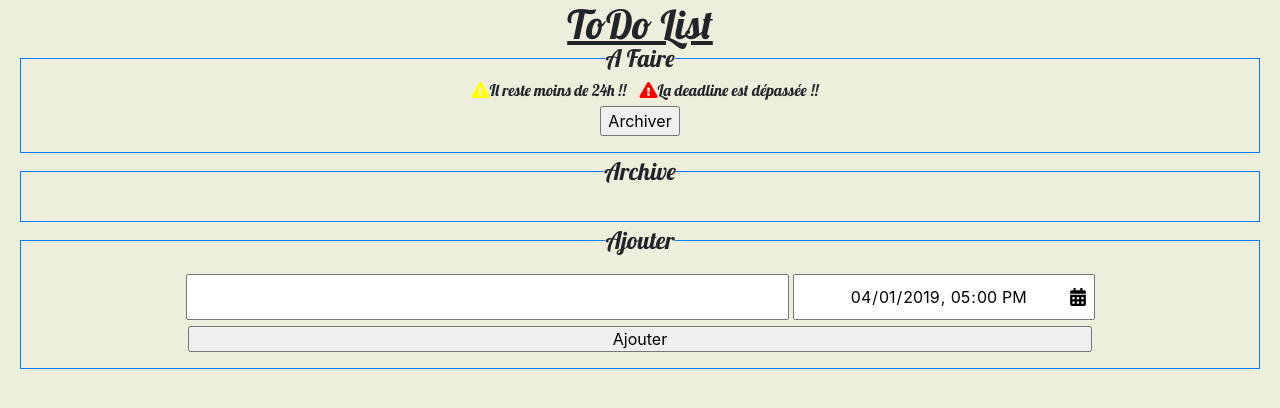
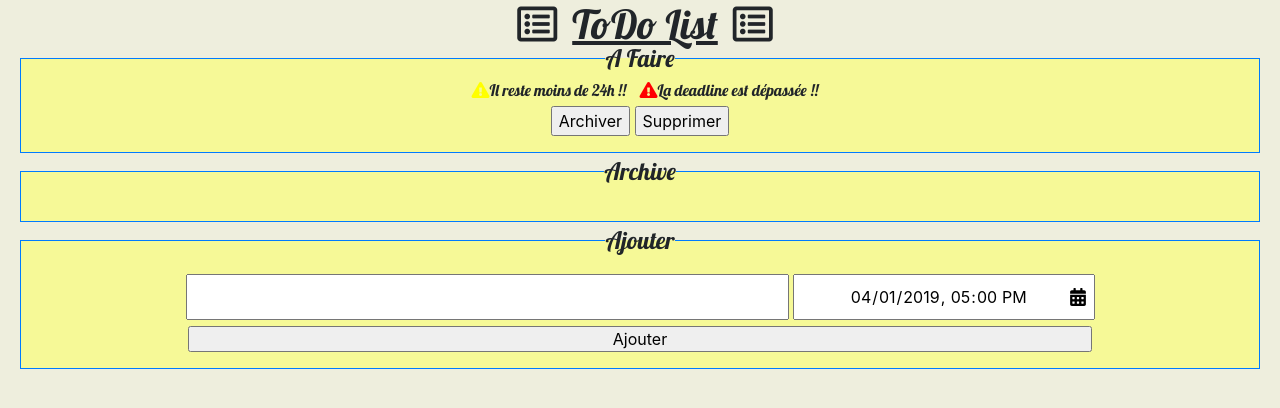
Before and after one commit to AmoryAubert/todolist-sql, a PHP site: page / in a window 1280 px wide. Shown: the top 408 px of the page. Run offline with PHP 8.4, Linux system fonts and the light colour scheme; tables that the repository leaves empty or names only in its code hold one stand-in row (values such as "Sample post"); some libraries are stand-ins or nearby versions.

Commit message:
fin journee

```diff
--- a/assets/css/style.css
+++ b/assets/css/style.css
@@ -13,6 +13,18 @@
 h1,form{
   background: #eed;
 }
+fieldset{
+  background: #F6F997;
+}
+input[type=checkbox]{
+  margin-right: 6px;
+}
+.left{
+  margin-right: 15px;
+}
+.right{
+  margin-left: 15px;
+}
 input[type=datetime-local]::-webkit-inner-spin-button,
 input[type=datetime-local]::-webkit-outer-spin-button{
   height: 40px;
@@ -23,10 +35,10 @@
   opacity: 1;
   margin-right: -10px;
   background-image: url(../img/calendar-alt-solid.svg);
-  background-position:center;
-  background-size:18px 18px;
-  background-repeat:no-repeat;
-  color:rgba(0,0,0,0);
+  background-position: center;
+  background-size: 18px 18px;
+  background-repeat: no-repeat;
+  color: rgba(0,0,0,0);
 }
 h1{
   margin: 0 0 -8px;
@@ -45,7 +57,7 @@
   margin-left: 10px;
 }
 .main{
-  overflow-y:scroll;
+  overflow-y: scroll;
   max-height: 120px;
   font-family: 'Pacifico', cursive;
 }
@@ -59,7 +71,7 @@
 #ajout{
   line-height: 20px;
   text-align: center;
-  display:table-cell;
+  display: table-cell;
   margin-top: 6px;
 }
 .adt{
@@ -86,6 +98,26 @@
 .deadtime{
   text-align: center;
 }
+::-webkit-scrollbar {
+  width: 8px;
+}
+form::-webkit-scrollbar-track {
+  background: #F6F997;
+  border-radius: 50px 0 0 50px;
+}
+::-webkit-scrollbar-thumb {
+  background: #999;
+  background-image: url(../img/align-justify-solid.svg);
+  background-position: center;
+  background-size: 30px 30px;
+  border-radius: 50px 0 0 50px;
+}
+::-webkit-scrollbar-thumb:hover {
+  background: #666;
+  background-image: url(../img/align-justify-solid.svg);
+  background-position: center;
+  background-size: 15px 15px;
+}
 @keyframes blink {
   0%   {opacity: 1;}
   25%  {opacity: 0.75;}
--- a/index.php
+++ b/index.php
@@ -9,8 +9,8 @@
 	// En cas d'erreur, on affiche un message et on arrête tout
     die('Erreur : '.$e->getMessage());
 }
-function todo(){
-    $bdd = new PDO('mysql:host=localhost;dbname=Becode;charset=utf8', 'Amory', 'user');
+function todo($bdd){
+    //$bdd = new PDO('mysql:host=localhost;dbname=Becode;charset=utf8', 'Amory', 'user');
     $data = $bdd->query("SELECT * FROM ToDoList WHERE DO='0'")->fetchAll();
 	date_default_timezone_set('Europe/Brussels');
 	$dateOfTheDay = date('Y-m-d H:i:s', time());
@@ -35,8 +35,8 @@
 		}
     }
 }
-function isdo(){
-    $bdd = new PDO('mysql:host=localhost;dbname=Becode;charset=utf8', 'Amory', 'user');
+function isdo($bdd){
+    //$bdd = new PDO('mysql:host=localhost;dbname=Becode;charset=utf8', 'Amory', 'user');
     $data = $bdd->query("SELECT * FROM ToDoList WHERE DO='1'")->fetchAll();
     // and somewhere later:
     foreach ($data as $key => $row) {
@@ -44,9 +44,9 @@
     }
 }
 if(isset($_POST['afaire'])){
-	$todelete = $_POST['DO'];
+	$toupdate = $_POST['DO'];
 	$stmt = $bdd->prepare("UPDATE ToDoList SET DO='1' WHERE ID = :ID");
-	foreach ($todelete as $id)
+	foreach ($toupdate as $id)
     $stmt->execute(array(":ID" => $id));
 	header('Location: index.php');
     exit();
@@ -62,12 +62,20 @@
        $result[$key]=trim($result[$key]);
     }
     $data = [
-        'TASK' => $result['task'],
+        'TASK' => ucfirst($result['task']),
         'DO' => '0',
 		'DEADLINE' => $deadtime,
     ];
     $sql = "INSERT INTO ToDoList (TASK, DO, DEADLINE) VALUES (:TASK, :DO, :DEADLINE)";
     $bdd->prepare($sql)->execute($data);
+	header('Location: index.php');
+    exit();
+}
+if(isset($_POST['delete'])){
+	$todelete = $_POST['DO'];
+	$stmt = $bdd->prepare("DELETE FROM ToDoList WHERE ID = :ID");
+	foreach ($todelete as $id)
+    $stmt->execute(array(":ID" => $id));
 	header('Location: index.php');
     exit();
 }
@@ -86,7 +94,7 @@
 </head>
 <body>
 <!--<i class="fas fa-exclamation-triangle"></i>-->
-<h1>ToDo List</h1>
+<h1><i class="far fa-list-alt left"></i>ToDo List<i class="far fa-list-alt right"></i></h1>
 <form id="ToDo" method="post" action="index.php">
     <fieldset class="border border-primary p-3 ToDo">
         <legend class="w-auto">A Faire</legend>
@@ -96,16 +104,17 @@
 		</p>
 		<div class="main">
 			<div id="afaire" class="col-md-6">
-				<?php todo(); ?>
+				<?php todo($bdd); ?>
 			</div>
 		</div>
 		<input type="submit" value="Archiver" name="afaire">
+		<input type="submit" value="Supprimer" name="delete">
     </fieldset>
     <fieldset class="border border-primary p-3">
         <legend class="w-auto">Archive</legend>
 		<div class="main">
 			<div id="archive" class="col-md-6">
-				<?php isdo(); ?>
+				<?php isdo($bdd); ?>
 			</div>
 		</div>
     </fieldset>
```
Also changed, not shown: assets/img/align-justify-solid.svg (added).
